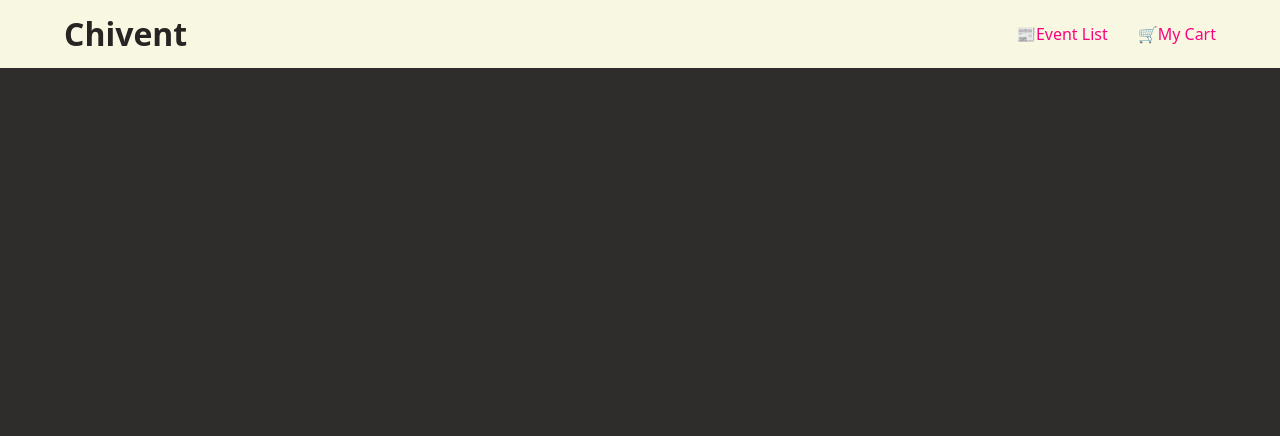
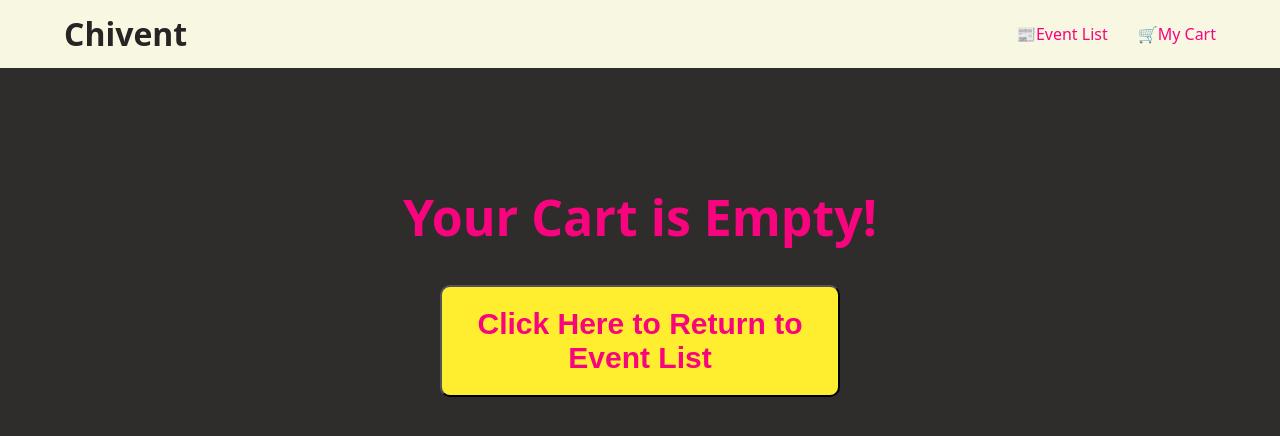
Before and after one commit to ellesobel/chivent-technical, a React (Vite) app: page /chivent-technical/cart in a window 1280 px wide. Shown: the top 436 px of the page. Built offline with nearby package versions, Linux system fonts and the light colour scheme.

Commit message:
continuint to debug pages

```diff
--- a/src/App.jsx
+++ b/src/App.jsx
@@ -25,14 +25,14 @@ function App() {
             <header>
                 <h1>Chivent</h1>
                 <nav>
-                    <Link to="/">📰Event List</Link>
-                    <Link to="/cart">🛒My Cart</Link>
+                    <Link to="/chivent-technical/">📰Event List</Link>
+                    <Link to="/chivent-technical/cart">🛒My Cart</Link>
                 </nav>
             </header>
             <Routes>
-                <Route path="/" element={<Catalog addToCart={addToCart} cart={cart} />} />
+                <Route path="/chivent-technical/" element={<Catalog addToCart={addToCart} cart={cart} />} />
                 <Route path="/events/:id" element={<EventPage addToCart={addToCart} cart={cart} />} />
-                <Route path="/cart" element={<Cart cart={cart} removeFromCart={removeFromCart} />} />
+                <Route path="/chivent-technical/cart" element={<Cart cart={cart} removeFromCart={removeFromCart} />} />
             </Routes>
         </Router>
     );
--- a/src/components/Cart.jsx
+++ b/src/components/Cart.jsx
@@ -10,7 +10,7 @@ function Cart({ cart, removeFromCart }) {
         return (
             <div className="empty-cart">
                 <h2>Your Cart is Empty!</h2>
-                <button id="empty-button"><Link to="/">Click Here to Return to Event List</Link></button>
+                <button id="empty-button"><Link to="/chivent-technical/">Click Here to Return to Event List</Link></button>
             </div>
         );
 
--- a/vite-project/index.html
+++ b/vite-project/index.html
@@ -7,6 +7,6 @@
   </head>
   <body>
     <div id="root"></div>
-    <script type="module" src="/src/main.jsx"></script>
+    <!-- <script type="module" src="/main.jsx"></script> -->
   </body>
 </html>
```
